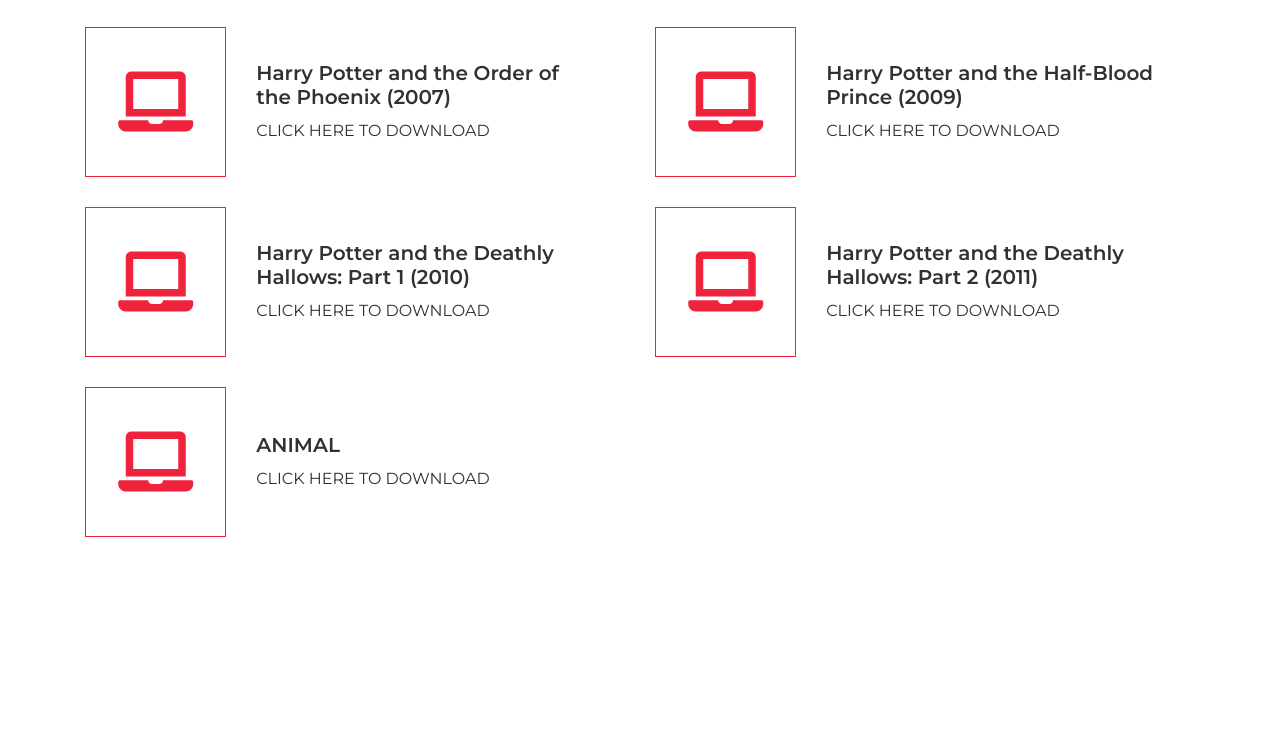
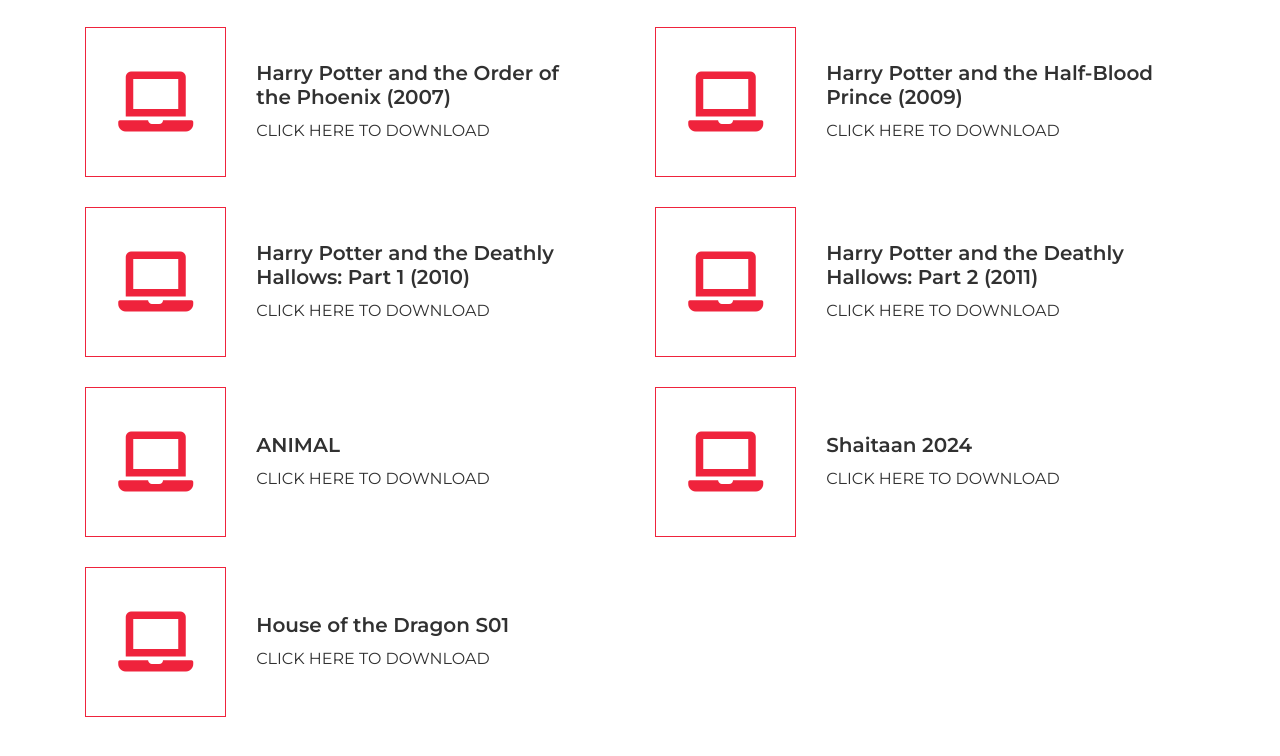
Before and after one commit to pixel670/3, a plain HTML site: page index.html in a window 1280 px wide. Shown: the part 676-1432 px from the top of the page. Before the commit the page ends 1258 px from the top, so only its background shows below. Drawn offline with nearby package versions, Linux system fonts and the light colour scheme.

Commit message:
Update index.html

```diff
--- a/index.html
+++ b/index.html
@@ -217,6 +217,38 @@
         </div>
     </div>
 </div>
+<!-- ----------------------------------------------- Shaitaan ------------------------------------------------------------------------------------- -->
+<div class="col-lg-6 wow fadeInUp" data-wow-delay="0.0s">
+    <div class="skills-item">
+        <div class="skills-icon">
+            <i class="fa fa-laptop"></i>
+        </div>
+        <div class="skills-text">
+            <p>
+                <a
+                    href="https://drive.google.com/file/d/1fGTLpxrLfkCLTzvB_IV9CD2JUDrbaiUZ/view?usp=drive_link">
+                    <h3>Shaitaan 2024</h3> CLICK HERE TO DOWNLOAD
+                </a>
+            </p>
+        </div>
+    </div>
+</div>
+<!-- ----------------------------------------------- HOUSE OF THE DRAGON ------------------------------------------------------------------------------------- -->
+<div class="col-lg-6 wow fadeInUp" data-wow-delay="0.0s">
+    <div class="skills-item">
+        <div class="skills-icon">
+            <i class="fa fa-laptop"></i>
+        </div>
+        <div class="skills-text">
+            <p>
+                <a
+                    href="https://drive.google.com/file/d/1kkuB6_Qa71MnB4IUQmNCskL9dsdxRNlQ/view?usp=sharing">
+                    <h3>House of the Dragon S01</h3> CLICK HERE TO DOWNLOAD
+                </a>
+            </p>
+        </div>
+    </div>
+</div>
 
 
 
```
